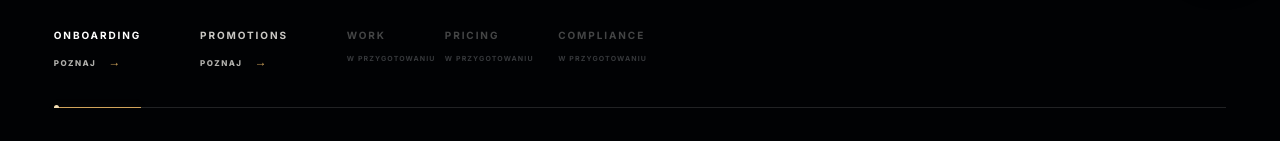
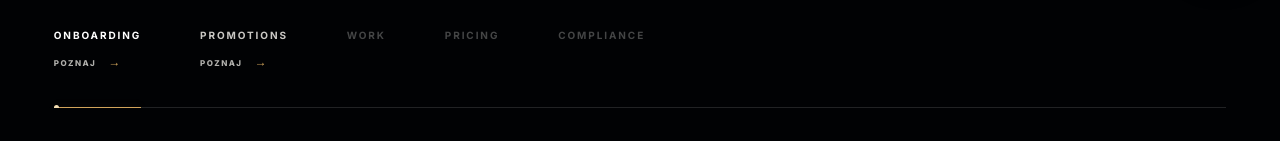
Before and after one commit to vernegroup/bos-platform, a Next.js app: page / in a window 1280 px wide. Shown: the part 811-952 px from the top of the page. Built offline with nearby package versions, Linux system fonts and the light colour scheme.

Commit message:
FIX remove planned labels from public product rail

```diff
--- a/components/home/ProductRail.tsx
+++ b/components/home/ProductRail.tsx
@@ -24,9 +24,7 @@ export default function ProductRail(){
               <div className="bos-product-rail__name">{product.label}</div>
               {product.available && product.modal ? (
                 <ProductDetailsModal product={product.modal} variant="rail" />
-              ) : (
-                <span className="bos-product-rail__planned">W PRZYGOTOWANIU</span>
-              )}
+              ) : null}
             </article>
           ))}
         </div>
```
